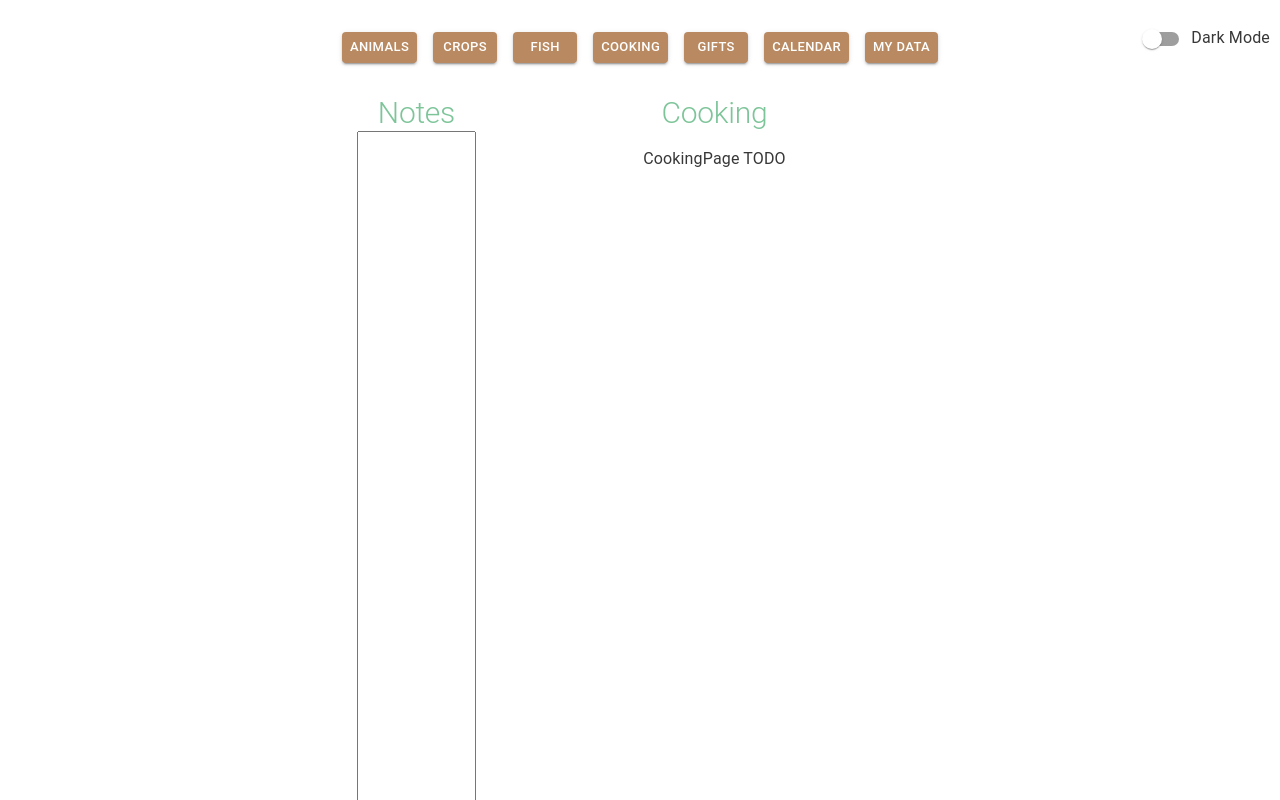
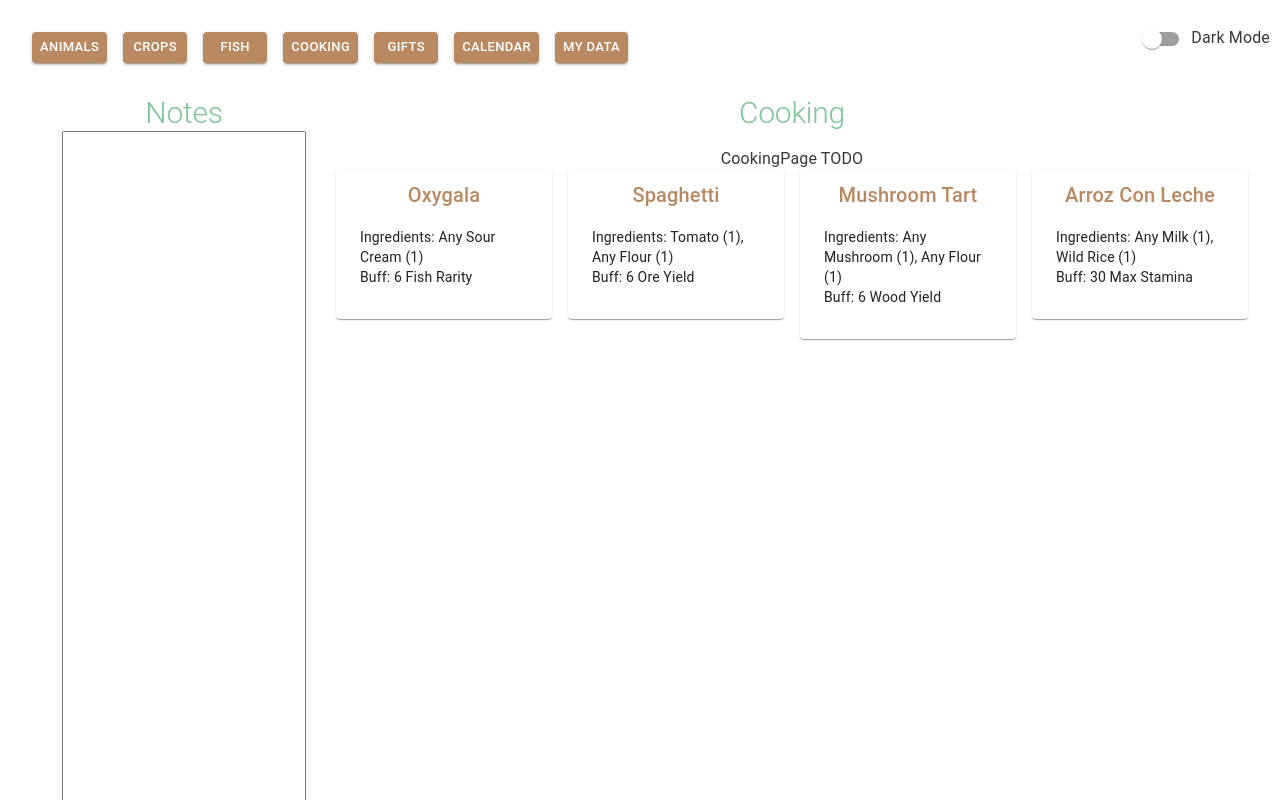
Before and after one commit to piratemermaid/roots-of-pacha-tracker, a React (Vite) app: page /cooking in a window 1280 px wide. Shown: the top 800 px of the page. Built offline with nearby package versions, Linux system fonts and the light colour scheme.

Commit message:
Add best recipes to cooking page for now

```diff
--- /dev/null
+++ b/src/data/cooking.ts
@@ -0,0 +1,35 @@
+import { CookingMeal } from '../types/cooking';
+
+const COOKING: CookingMeal[] = [
+  {
+    name: 'Oxygala',
+    ingredients: [{ name: 'Any Sour Cream', quantity: 1 }],
+    buff: '6 Fish Rarity',
+  },
+  {
+    name: 'Spaghetti',
+    ingredients: [
+      { name: 'Tomato', quantity: 1 },
+      { name: 'Any Flour', quantity: 1 },
+    ],
+    buff: '6 Ore Yield',
+  },
+  {
+    name: 'Mushroom Tart',
+    ingredients: [
+      { name: 'Any Mushroom', quantity: 1 },
+      { name: 'Any Flour', quantity: 1 },
+    ],
+    buff: '6 Wood Yield',
+  },
+  {
+    name: 'Arroz Con Leche',
+    ingredients: [
+      { name: 'Any Milk', quantity: 1 },
+      { name: 'Wild Rice', quantity: 1 },
+    ],
+    buff: '30 Max Stamina',
+  },
+];
+
+export default COOKING;
--- a/src/pages/CookingPage.tsx
+++ b/src/pages/CookingPage.tsx
@@ -1,5 +1,36 @@
+import { Card, CardContent, Grid, Typography } from '@mui/material';
+
 import PageLayout from '../components/PageLayout';
+import COOKING from '../data/cooking';
 
 export default function CookingPage() {
-  return <PageLayout title="Cooking">CookingPage TODO</PageLayout>;
+  return (
+    <PageLayout title="Cooking">
+      <Typography>CookingPage TODO</Typography>
+
+      <Grid container spacing={2}>
+        {COOKING.map((meal) => {
+          const formattedIngredients = meal.ingredients.map(
+            ({ name, quantity }) => `${name} (${quantity})`
+          );
+
+          return (
+            <Grid item key={meal.name} xs={3}>
+              <Card sx={{ p: 1 }}>
+                <Typography variant="h6" color="secondary">
+                  {meal.name}
+                </Typography>
+                <CardContent sx={{ textAlign: 'left' }}>
+                  <Typography variant="body2">
+                    Ingredients: {formattedIngredients.join(', ')}
+                  </Typography>
+                  <Typography variant="body2">Buff: {meal.buff}</Typography>
+                </CardContent>
+              </Card>
+            </Grid>
+          );
+        })}
+      </Grid>
+    </PageLayout>
+  );
 }
--- /dev/null
+++ b/src/types/cooking.ts
@@ -0,0 +1,5 @@
+export type CookingMeal = {
+  name: string;
+  ingredients: { name: string; quantity: number }[];
+  buff: string;
+};
```
